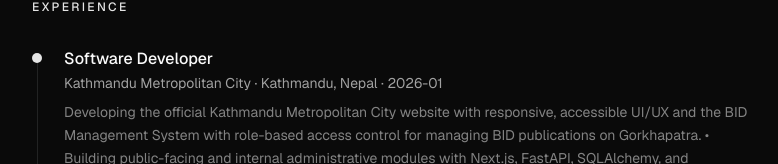
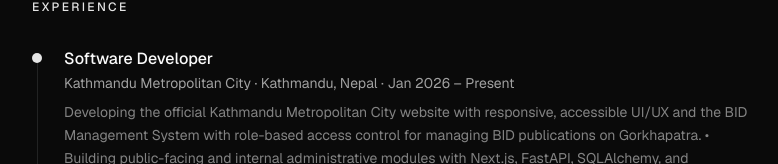
Before and after one commit to cypherab01/abhishekg.com.np, a Next.js app: page / in a window 1280 px wide. Shown: the part 739-903 px from the top of the page, without its empty margins (248-1026 px from the left). Built offline with nearby package versions, Linux system fonts and the light colour scheme.

Commit message:
fix: date format

```diff
--- a/constants/data.ts
+++ b/constants/data.ts
@@ -18,8 +18,8 @@ export const websiteData = {
       title: "Software Developer",
       company: "Kathmandu Metropolitan City",
       location: "Kathmandu, Nepal",
-      startDate: "2026-01",
-      endDate: null,
+      startDate: "Jan 2026",
+      endDate: "Present",
       current: true,
       responsibilities: [
         "Developing the official Kathmandu Metropolitan City website with responsive, accessible UI/UX and the BID Management System with role-based access control for managing BID publications on Gorkhapatra.",
@@ -32,8 +32,8 @@ export const websiteData = {
       title: "Next.js & React Native Developer",
       company: "Mantra IT Solution Pvt. Ltd.",
       location: "Lalitpur, Nepal",
-      startDate: "2024-12",
-      endDate: "2026-01",
+      startDate: "Dec 2024",
+      endDate: "Jan 2026",
       current: false,
       responsibilities: [
         "Built the UI for Harvestmoon, an international flight booking web application.",
@@ -54,8 +54,8 @@ export const websiteData = {
       title: "Frontend Developer",
       company: "Aatharwa Media and Advertising Pvt. Ltd.",
       location: "Lalitpur, Nepal",
-      startDate: "2024-06",
-      endDate: "2025-08",
+      startDate: "Jun 2024",
+      endDate: "Aug 2025",
       current: false,
       responsibilities: [
         "Developed frontend interfaces for e-commerce and trading platforms.",
@@ -68,8 +68,8 @@ export const websiteData = {
       title: "CloudWorker",
       company: "CloudFactory",
       location: "Lalitpur, Nepal",
-      startDate: "2023-12",
-      endDate: "2026-01",
+      startDate: "Dec 2023",
+      endDate: "Jan 2026",
       current: false,
       responsibilities: [
         "Contributed to data annotation and curation projects supporting machine learning model training.",
@@ -81,8 +81,8 @@ export const websiteData = {
   teaching: [
     {
       title: "Full Stack Development Instructor",
-      startDate: "2026-04",
-      endDate: "2026-05",
+      startDate: "Apr 2026",
+      endDate: "May 2026",
       responsibilities: [
         "Designed and taught a 30-session full-stack development course.",
         "Covered React 18, Vite, Tailwind CSS, React Router, FastAPI, PostgreSQL, SQLAlchemy 2.0, Alembic, JWT Authentication, and RBAC.",
@@ -92,8 +92,8 @@ export const websiteData = {
     },
     {
       title: "Instructor (CTEVT)",
-      startDate: "2023-03",
-      endDate: "2024-01",
+      startDate: "Mar 2023",
+      endDate: "Jan 2024",
       responsibilities: [
         "Taught C programming, C++, and Web Technology.",
         "Delivered structured lessons and hands-on practical sessions.",
```
